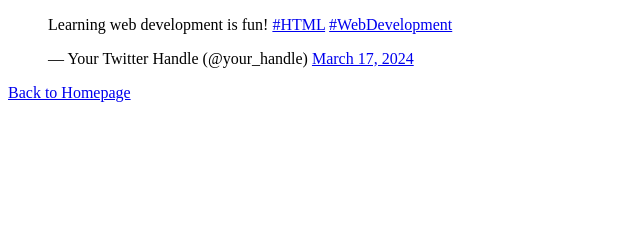
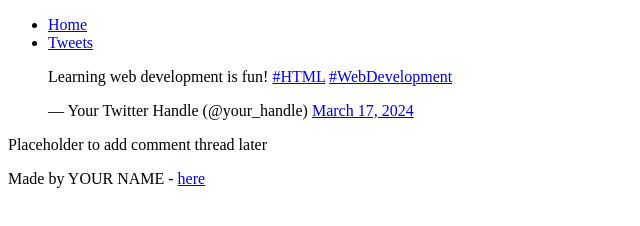
Before and after one commit to ngarithiga/My_First_Portfolio, a plain HTML site: page html_basic/tweets.html in a window 1280 px wide. Shown: the whole page, without its empty margins (0-640 px from the left). Drawn offline with Linux system fonts and the light colour scheme.

Commit message:
Update tweets.html

```diff
--- a/html_basic/tweets.html
+++ b/html_basic/tweets.html
@@ -6,14 +6,35 @@
     <title>My Tweets</title>
 </head>
 <body>
-    <!-- Embed a Tweet -->
-    <blockquote class="twitter-tweet">
-        <p lang="en" dir="ltr">Learning web development is fun! <a href="https://twitter.com/hashtag/HTML?src=hash&amp;ref_src=twsrc%5Etfw">#HTML</a> <a href="https://twitter.com/hashtag/WebDevelopment?src=hash&amp;ref_src=twsrc%5Etfw">#WebDevelopment</a></p>
-        &mdash; Your Twitter Handle (@your_handle) <a href="https://twitter.com/your_handle/status/1234567890?ref_src=twsrc%5Etfw">March 17, 2024</a>
-    </blockquote>
-    <script async src="https://platform.twitter.com/widgets.js" charset="utf-8"></script>
+    <!-- Header with navigation -->
+    <header>
+        <ul>
+            <li><a href="index.html">Home</a></li>
+            <li><a href="tweets.html">Tweets</a></li>
+        </ul>
+    </header>
 
-    <!-- Link back to the homepage -->
-    <p><a href="index.html">Back to Homepage</a></p>
+    <!-- Main Content -->
+    <main>
+        <!-- Article -->
+        <article>
+            <!-- Embedded Tweet -->
+            <blockquote class="twitter-tweet">
+                <p lang="en" dir="ltr">Learning web development is fun! <a href="https://twitter.com/hashtag/HTML?src=hash&amp;ref_src=twsrc%5Etfw">#HTML</a> <a href="https://twitter.com/hashtag/WebDevelopment?src=hash&amp;ref_src=twsrc%5Etfw">#WebDevelopment</a></p>
+                &mdash; Your Twitter Handle (@your_handle) <a href="https://twitter.com/your_handle/status/1234567890?ref_src=twsrc%5Etfw">March 17, 2024</a>
+            </blockquote>
+            <script async src="https://platform.twitter.com/widgets.js" charset="utf-8"></script>
+        </article>
+
+        <!-- Aside -->
+        <aside>
+            <p>Placeholder to add comment thread later</p>
+        </aside>
+    </main>
+
+    <!-- Footer -->
+    <footer>
+        <p>Made by YOUR NAME - <a href="https://www.example.com" target="_blank">here</a></p>
+    </footer>
 </body>
 </html>
```
